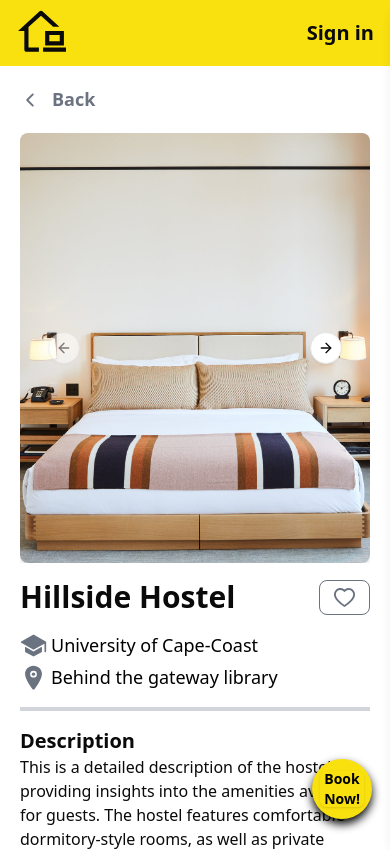
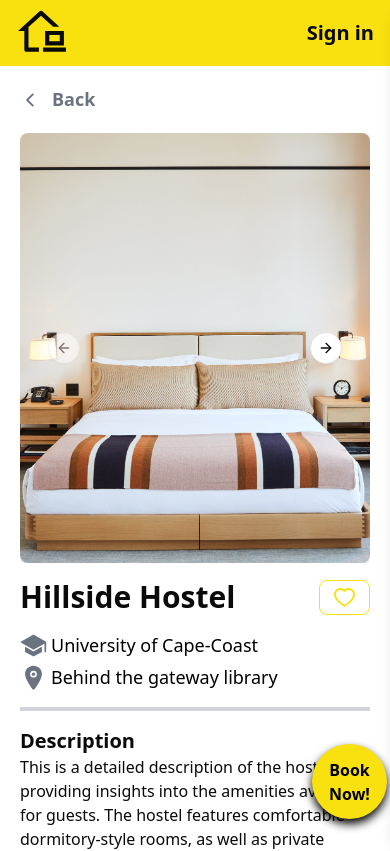
Before and after one commit to cobbygraves/bedmate-user, a Next.js app: page /hostel/1 in a window 390 px wide. Shown: the top 851 px of the page. Built offline with nearby package versions, Linux system fonts and the light colour scheme.

Commit message:
mobile UI redesign

```diff
--- a/src/app/components/BookNow.tsx
+++ b/src/app/components/BookNow.tsx
@@ -24,7 +24,7 @@ export function BookNow({
   onFullnameChange: (value: string) => void
 }) {
   return (
-    <div className='flex flex-col bg-hostel-yellow shadow-[0_5px_10px_black] size-[60px]  sticky bottom-[3vh] text-black left-[80%] sm:left-[85%] lg:hidden z-50 p-2 rounded-[50%] cursor-pointer font-bold'>
+    <div className='flex flex-col items-center justify-center bg-hostel-yellow shadow-[0_5px_10px_black] size-[75px]  sticky bottom-[3vh] text-black left-[80%] sm:left-[85%] lg:hidden z-50 p-2 rounded-[50%] cursor-pointer font-bold'>
       <BookingDialog
         checkIn={checkIn}
         checkOut={checkOut}
--- a/src/app/components/BookingDialog.tsx
+++ b/src/app/components/BookingDialog.tsx
@@ -8,7 +8,6 @@ import {
   SelectTrigger,
   SelectValue
 } from '@/components/ui/select'
-import { on } from 'events'
 
 export default function BookingDialog({
   roomType,
@@ -38,10 +37,10 @@ export default function BookingDialog({
   return (
     <Dialog open={showBooking} onOpenChange={handleShowBooking}>
       <DialogTrigger asChild>
-        <Button className='bg-transparent flex text-black items-center font-bold mt-1'>
+        <button className='bg-hostel-yellow flex text-black items-center font-bold'>
           Book
           <br /> Now!
-        </Button>
+        </button>
       </DialogTrigger>
       <DialogContent className='w-[90vw] rounded-lg bg-hostel-yellow'>
         <div className='bg-hostel-yellow min-h-[400px] mt-5 sm:mt-0'>
--- a/src/app/components/RecommendedCard.tsx
+++ b/src/app/components/RecommendedCard.tsx
@@ -85,7 +85,7 @@ export default function RecommendedCard({ hostelData }: RecommendedCardProps) {
                       setSelectedRoom(index || 0)
                     }}
                     rooms={roomsData}
-                    selectHeight='20px'
+                    selectHeight='21px'
                   />
                 </div>
               </div>
--- a/src/app/hostel/[id]/page.tsx
+++ b/src/app/hostel/[id]/page.tsx
@@ -150,21 +150,21 @@ const HostelDetails: React.FC = () => {
             {isFavorited ? (
               <button
                 onClick={() => toggleFavorite()}
-                className='border-[1px] rounded-[8px] border-gray-500 text-hostel-yellow py-[4px] px-[12px] flex gap-2 items-center'
+                className='border-[1px] rounded-[8px] border-hostel-yellow text-gray-700 py-[4px] px-[12px] flex gap-2 items-center'
               >
                 <AiFillHeart className='text-hostel-yellow text-[25px]' />
-                <p className='hidden sm:block text-[16px] font-[400]'>
+                <p className='hidden sm:block text-[16px] font-medium'>
                   Remove from favorites
                 </p>
               </button>
             ) : (
               <button
                 onClick={() => toggleFavorite()}
-                className='border-[1px] rounded-[8px] border-gray-500 text-hostel-yellow  py-[4px] px-[12px] flex gap-2 items-center'
+                className='border-[1px] rounded-[8px] border-hostel-yellow text-gray-700  py-[4px] px-[12px] flex gap-2 items-center'
               >
-                <AiOutlineHeart className='text-gray-500 text-[25px]' />
+                <AiOutlineHeart className='text-hostel-yellow text-[25px]' />
 
-                <p className='hidden sm:block text-[16px] font-[400]'>
+                <p className='hidden sm:block text-[16px] font-medium'>
                   Add to favorites
                 </p>
               </button>
```
